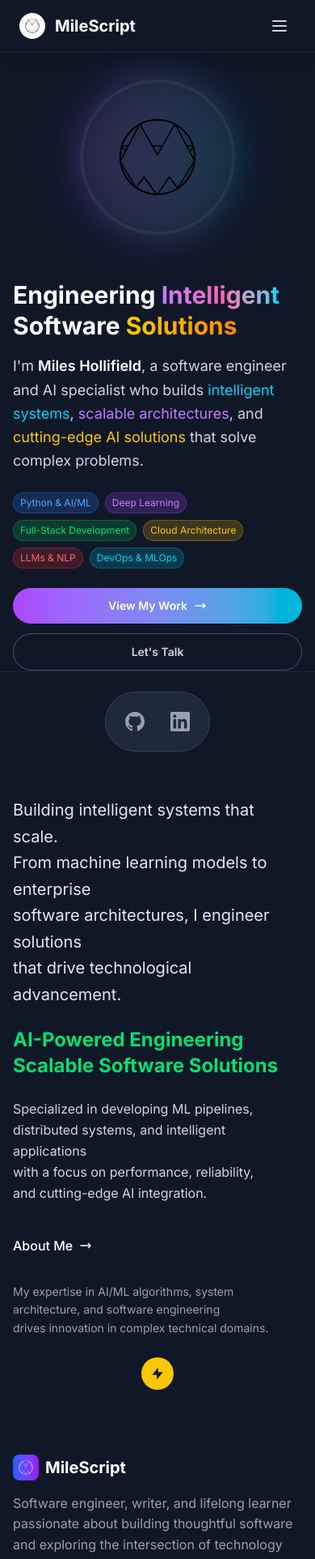
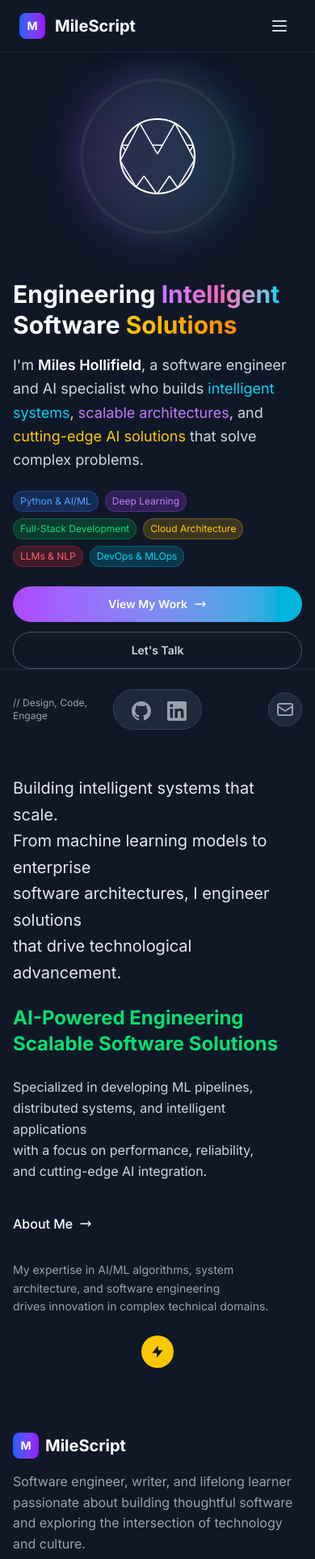
Before and after one commit to miles-hollifield/miles-portfolio-blog, a Next.js app: page / in a window 390 px wide. Shown: the top 1925 px of the page at 81% size. Built offline with nearby package versions, Linux system fonts and the light colour scheme.

Commit message:
Refactor layout and page components: Replace logo image with text representation, adjust styles for social icons, and modify email section for better responsiveness.

```diff
--- a/src/app/layout.tsx
+++ b/src/app/layout.tsx
@@ -22,14 +22,8 @@ export default function RootLayout({ children }: { children: React.ReactNode })
             <div className="flex justify-between items-center h-16">
               {/* Logo - Left Side */}
               <Link href="/" className="flex items-center space-x-3 group">
-                <div className="w-8 h-8 bg-white rounded-full flex items-center justify-center group-hover:scale-110 transition-transform duration-300">
-                  <Image
-                    src="/MileScript_logo.svg"
-                    alt="MileScript Logo"
-                    width={20}
-                    height={20}
-                    className=""
-                  />
+                <div className="w-8 h-8 bg-gradient-to-r from-blue-600 to-purple-600 rounded-lg flex items-center justify-center group-hover:scale-110 transition-transform duration-300">
+                  <span className="text-white font-bold text-sm">M</span>
                 </div>
                 <span className="text-xl font-bold text-white group-hover:text-gray-300 transition-colors">MileScript</span>
               </Link>
@@ -91,13 +85,7 @@ export default function RootLayout({ children }: { children: React.ReactNode })
               <div className="col-span-1 md:col-span-2">
                 <div className="flex items-center space-x-2 mb-4">
                   <div className="w-8 h-8 bg-gradient-to-r from-blue-600 to-purple-600 rounded-lg flex items-center justify-center">
-                    <Image
-                      src="/MileScript_logo.svg"
-                      alt="MileScript Logo"
-                      width={20}
-                      height={20}
-                      className="brightness-0 invert"
-                    />
+                    <span className="text-white font-bold text-sm">M</span>
                   </div>
                   <span className="text-xl font-bold">MileScript</span>
                 </div>
--- a/src/app/page.tsx
+++ b/src/app/page.tsx
@@ -5,7 +5,7 @@ export default function HomePage() {
   return (
     <div className="min-h-screen bg-gray-900 text-white">
       {/* Hero Section */}
-      <section className="relative px-4 pt-8 sm:pt-12 sm:px-6 lg:px-8 lg:pt-20 min-h-[calc(100vh-80px)] sm:min-h-[calc(100vh-120px)] lg:min-h-[calc(100vh-160px)] max-h-none sm:max-h-[900px] flex items-center justify-center overflow-hidden">
+      <section className="relative px-4 pt-8 sm:pt-12 sm:px-6 lg:px-8 lg:pt-20 min-h-[calc(100vh-160px)] sm:min-h-[calc(100vh-160px)] lg:min-h-[calc(100vh-160px)] max-h-none sm:max-h-[900px] flex items-center justify-center overflow-hidden">
         {/* Background Elements */}
         <div className="absolute inset-0 overflow-hidden pointer-events-none">
           {/* Grid Pattern */}
@@ -170,25 +170,38 @@ export default function HomePage() {
       <section className="bg-gray-900 border-t border-gray-800">
         <div className="relative flex justify-center items-center px-4 sm:px-6 lg:px-8 py-6 sm:py-4 lg:py-6">
           {/* Left Side - Design/Code/Engage */}
-          <div className="absolute left-4 sm:left-6 lg:left-8 text-gray-400 text-xs sm:text-sm hidden lg:block">
+          <div className="absolute left-4 sm:left-6 lg:left-8 text-gray-400 text-xs sm:text-sm">
             {`// Design, Code,`}<br />Engage
           </div>
 
-          {/* Center - Social Icons in one big pill */}
-          <div className="bg-gray-800 rounded-full border border-gray-700 p-3 sm:p-2">
-            <div className="flex items-center space-x-2 sm:space-x-1">
+          {/* Center - Social Icons in slim pill */}
+          <div className="bg-gray-800 rounded-full border border-gray-700 px-4 py-2 sm:px-4 sm:py-2">
+            <div className="flex items-center space-x-3 sm:space-x-3">
               <SocialIcon href="https://github.com/miles-hollifield" icon="github" />
               <SocialIcon href="https://linkedin.com/in/mileshollifield" icon="linkedin" />
             </div>
           </div>
 
-          {/* Right Side - Email */}
-          <div className="absolute right-4 sm:right-6 lg:right-8 hidden lg:block">
+          {/* Right Side - Email Icon */}
+          <div className="absolute right-4 sm:right-6 lg:right-8">
             <a
               href="mailto:mileshollifieldgfp@gmail.com"
-              className="text-gray-400 hover:text-white transition-colors duration-300 text-xs sm:text-sm bg-gray-800 hover:bg-gray-700 px-2 sm:px-3 py-1 sm:py-2 rounded-full border border-gray-700 hover:border-gray-600"
+              className="text-gray-400 hover:text-white transition-colors duration-300 bg-gray-800 hover:bg-gray-700 rounded-full border border-gray-700 hover:border-gray-600 flex items-center"
             >
-              mileshollifieldgfp@gmail.com
+              {/* Mobile: Icon only */}
+              <div className="block sm:hidden p-2">
+                <svg className="w-6 h-6" fill="none" stroke="currentColor" viewBox="0 0 24 24">
+                  <path strokeLinecap="round" strokeLinejoin="round" strokeWidth={2} d="M3 8l7.89 5.26a2 2 0 002.22 0L21 8M5 19h14a2 2 0 002-2V7a2 2 0 00-2-2H5a2 2 0 00-2 2v10a2 2 0 002 2z" />
+                </svg>
+              </div>
+
+              {/* Desktop: Icon + Email text */}
+              <div className="hidden sm:flex items-center px-3 py-2 space-x-2">
+                <svg className="w-6 h-6" fill="none" stroke="currentColor" viewBox="0 0 24 24">
+                  <path strokeLinecap="round" strokeLinejoin="round" strokeWidth={2} d="M3 8l7.89 5.26a2 2 0 002.22 0L21 8M5 19h14a2 2 0 002-2V7a2 2 0 00-2-2H5a2 2 0 00-2 2v10a2 2 0 002 2z" />
+                </svg>
+                <span className="text-sm">mileshollifieldgfp@gmail.com</span>
+              </div>
             </a>
           </div>
         </div>
@@ -322,9 +335,9 @@ function SocialIcon({ href, icon }: { href: string; icon: string }) {
       href={href}
       target={href.startsWith('http') ? "_blank" : undefined}
       rel={href.startsWith('http') ? "noopener noreferrer" : undefined}
-      className="text-gray-400 hover:text-white transition-colors duration-300 p-3 sm:p-2 rounded-full hover:bg-gray-700"
+      className="text-gray-400 hover:text-white transition-colors duration-300 p-1.5 sm:p-1 rounded-full hover:bg-gray-700"
     >
-      <div className="w-6 h-6 sm:w-6 sm:h-6">
+      <div className="w-5 h-5 sm:w-5 sm:h-5">
         {getIcon()}
       </div>
     </a>
```
Also changed, not shown: public/MileScript_logo.svg.
